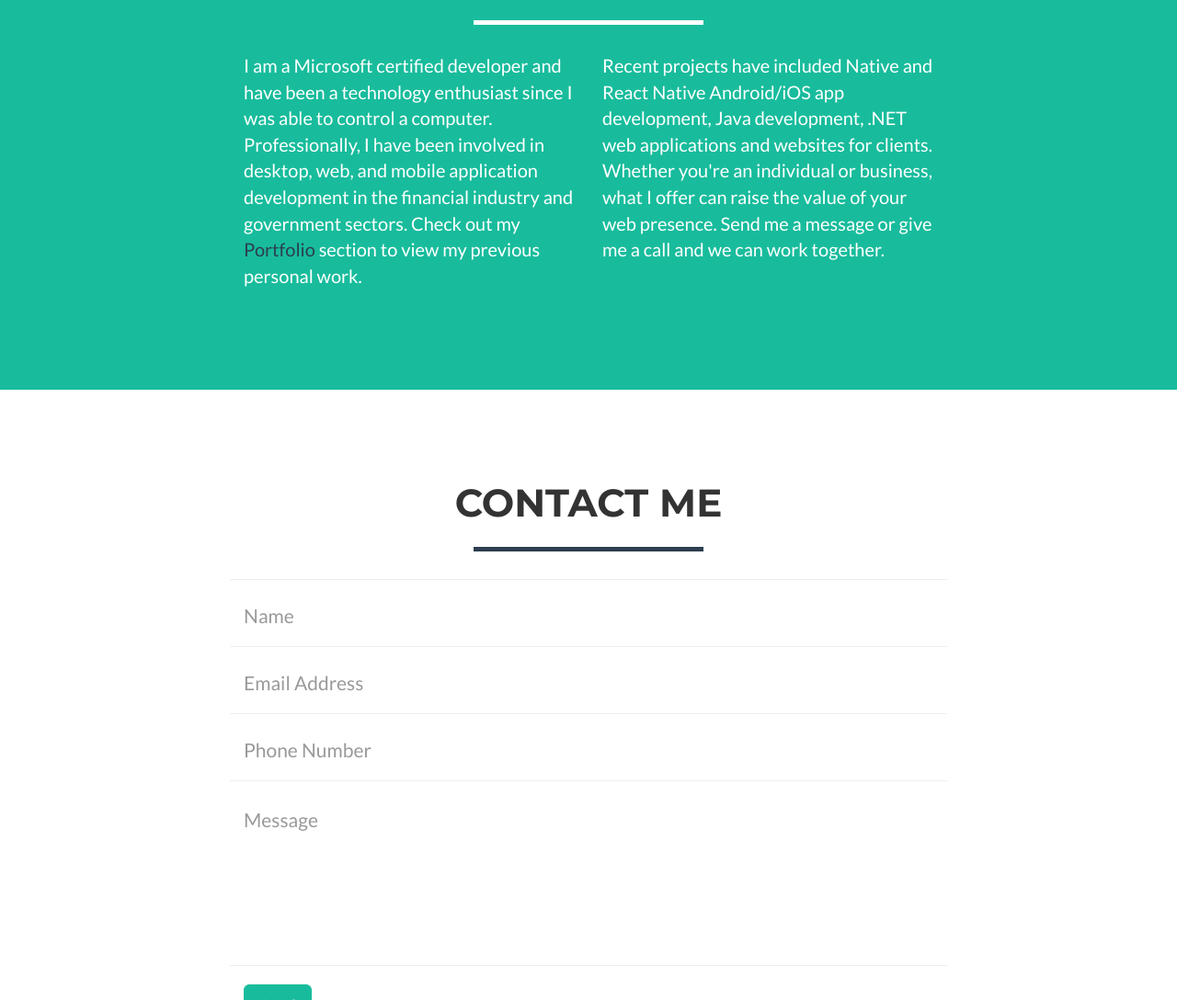
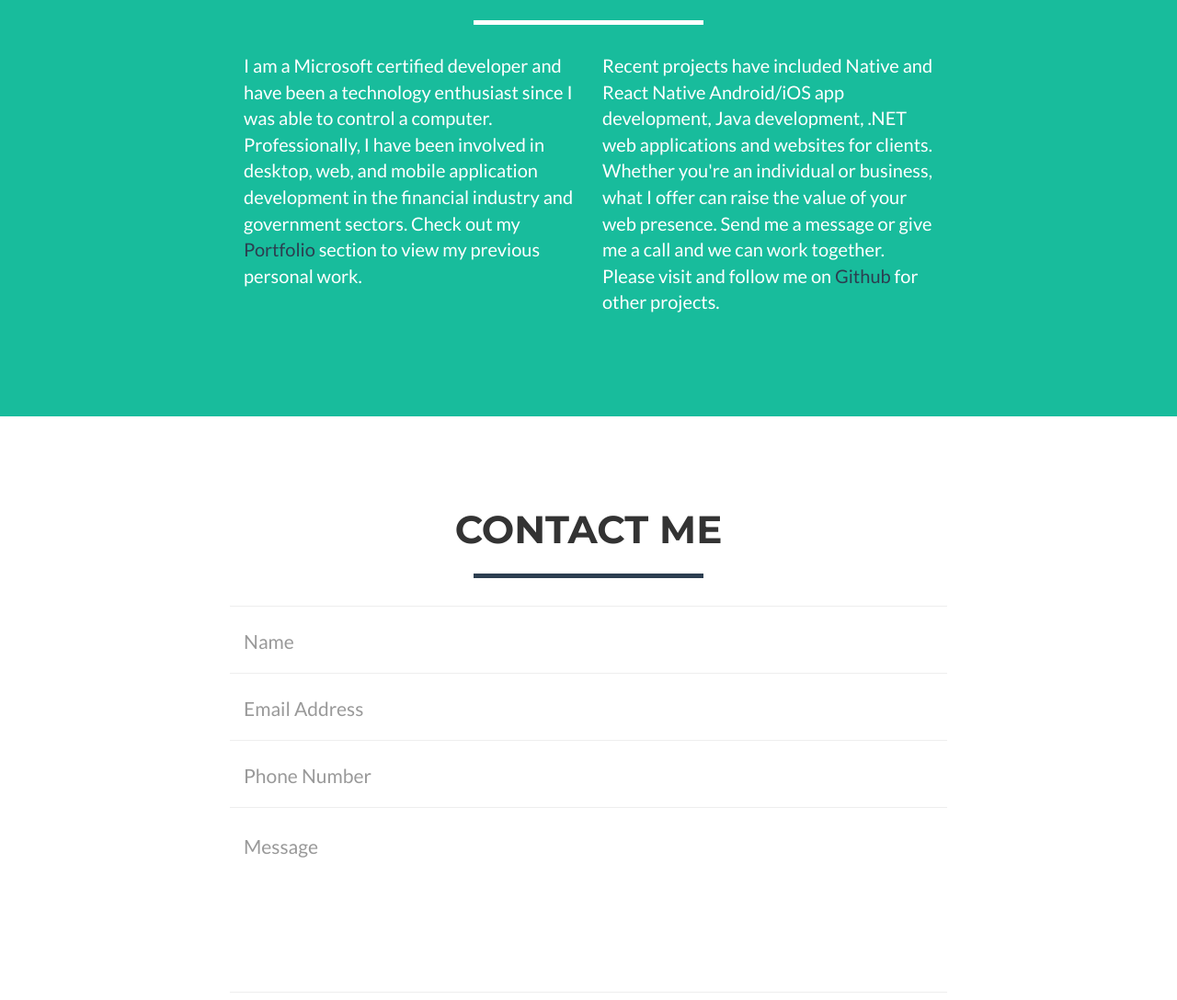
Before and after one commit to MatthewRamsey/matthewramsey.tech, a website: page index.html in a window 1280 px wide. Shown: the part 1825-2913 px from the top of the page at 92% size. Drawn offline with nearby package versions, Linux system fonts and the light colour scheme.

Commit message:
change about section

```diff
--- a/index.html
+++ b/index.html
@@ -170,7 +170,7 @@
                     <p>I am a Microsoft certified developer and have been a technology enthusiast since I was able to control a computer. Professionally, I have been involved in desktop, web, and mobile application development in the financial industry and government sectors. Check out my <a href="#portfolio" class="aboutdarklink">Portfolio</a> section to view my previous personal work.</p>
                 </div>
                 <div class="col-lg-4">
-                    <p>Recent projects have included Native and React Native Android/iOS app development, Java development, .NET web applications and websites for clients. Whether you're an individual or business, what I offer can raise the value of your web presence. Send me a message or give me a call and we can work together.</p>
+                    <p>Recent projects have included Native and React Native Android/iOS app development, Java development, .NET web applications and websites for clients. Whether you're an individual or business, what I offer can raise the value of your web presence. Send me a message or give me a call and we can work together. Please visit and follow me on <a href="https://github.com/MatthewRamsey" class="aboutdarklink">Github</a> for other projects.</p>
                 </div>
             </div>
         </div>
```
